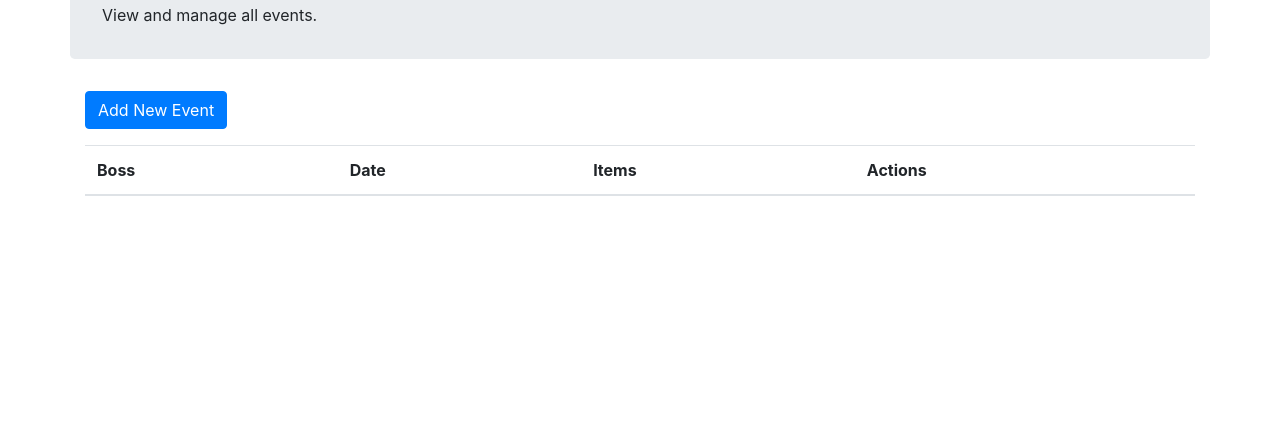
After one commit to inyunch/auction-coin-share, a Flask app: page /event/manage_events in a window 1280 px wide. The commit adds this page. Shown: the part 169-605 px from the top of the page. Run offline with Flask 2, Linux system fonts and the light colour scheme; a user stored in the database is signed in; data comes from the database, SQL or seed files in the repository; lists and menus that the app fills with data are empty; some libraries are stand-ins or nearby versions.

```diff
--- a/auction/__init__.py
+++ b/auction/__init__.py
@@ -22,10 +22,10 @@ def create_app():
     from .listings import listingbp
     from .auth import authbp
     from .admin import adminbp
-    # from .event import eventbp
+    from .event import eventbp
     app.register_blueprint(mainbp)
     app.register_blueprint(listingbp, url_prefix='/listing')
-    # app.register_blueprint(eventbp, url_prefix='/event')
+    app.register_blueprint(eventbp, url_prefix='/event')
     app.register_blueprint(authbp, url_prefix='/auth')
     app.register_blueprint(adminbp, url_prefix='/admin')
 
--- /dev/null
+++ b/auction/event.py
@@ -0,0 +1,83 @@
+
+from werkzeug.utils import secure_filename
+import os
+from flask import Blueprint, render_template, request, redirect, url_for, flash
+from flask_login import login_required, current_user
+from .models import Event, Boss, Item, User, db
+from .forms import EventForm
+from datetime import datetime
+
+
+eventbp = Blueprint('event', __name__)
+
+@eventbp.route('/create_event', methods=['GET', 'POST'])
+@login_required
+def create_event():
+    form = EventForm()
+    form.boss.choices = [(boss.id, boss.name) for boss in Boss.query.all()]
+    form.items.choices = [(item.id, item.name) for item in Item.query.all()]
+    form.owner.choices = [(user.id, user.username) for user in User.query.filter_by(group_id=current_user.group_id).all()]
+    form.users.choices = [(user.id, user.username) for user in User.query.filter_by(group_id=current_user.group_id).all()]
+
+    if form.validate_on_submit():
+        # Check the image file
+        db_file_path = check_upload_file(form)
+
+        # Combine date and time into a single datetime object
+        event_datetime = datetime.combine(form.date.data, form.time.data)
+
+        # Create a new event
+        new_event = Event(
+            boss_id=form.boss.data,
+            group_id=current_user.group_id,  # Assign the current user's group_id
+            datetime=event_datetime,  # Use the combined datetime
+            proof_image=db_file_path
+        )
+        # Add items and users
+        for item_id in form.items.data:
+            item = Item.query.get(item_id)
+            if item:
+                new_event.items.append(item)
+        for user_id in form.users.data:
+            user = User.query.get(user_id)
+            if user:
+                new_event.users.append(user)
+
+        db.session.add(new_event)
+        db.session.commit()
+        flash('Event created successfully!', 'success')
+        return redirect(url_for('event.manage_events'))
+
+    return render_template('event/create_event.html', form=form)
+
+@eventbp.route('/manage_events', methods=['GET'])
+@login_required
+def manage_events():
+    events = Event.query.filter_by(group_id=current_user.group_id).all()  # Filter by group_id
+    return render_template('event/manage_events.html', events=events)
+
+@eventbp.route('/event_details/<int:event_id>', methods=['GET'])
+@login_required
+def show_event_details(event_id):
+    event = Event.query.get_or_404(event_id)
+    return render_template('event/event_details.html', event=event)
+
+
+def check_upload_file(form):
+    fp = form.proof_image.data
+    filename = secure_filename(fp.filename)
+    BASE_PATH = os.path.dirname(__file__)
+    upload_path = os.path.join(BASE_PATH, 'static/uploads', filename)
+    db_upload_path = '/static/uploads/' + filename
+    fp.save(upload_path)
+    return db_upload_path
+
+
+# def check_upload_file(form):
+#   fp = form.image_url.data
+#   filename = fp.filename
+#   BASE_PATH = os.path.dirname(__file__)
+#   upload_path = os.path.join(BASE_PATH, 'static/img', secure_filename(filename))
+#   db_upload_path = '/static/img/'+ secure_filename(filename)
+#   fp.save(upload_path)
+#   return db_upload_path
--- a/auction/templates/authentication/manage_groups.html
+++ b/auction/templates/authentication/manage_groups.html
@@ -12,7 +12,7 @@
 
   <div class="container">
     {% if current_user.role == 'admin' %}
-    <a href="{{ url_for('admin.create_group') }}" class="btn btn-primary mb-3">Create New Group</a>
+    <a href="{{ url_for('admin.add_group') }}" class="btn btn-primary mb-3">Create New Group</a>
     {% endif %}
     <table class="table">
       <thead>
--- a/auction/templates/base.html
+++ b/auction/templates/base.html
@@ -76,18 +76,25 @@
                   >Sell</a
                 >
               </li>
-              <li class="nav-item mr-lg-4 nav-item-collapse">
+<!--              <li class="nav-item mr-lg-4 nav-item-collapse">-->
+<!--                <a-->
+<!--                  class="navbar-link text-white"-->
+<!--                  href="{{url_for('listing.mylistings')}}"-->
+<!--                  >My Listings</a-->
+<!--                >-->
+<!--              </li>-->
+<!--              <li class="nav-item mr-lg-4 nav-item-collapse">-->
+<!--                <a-->
+<!--                  class="navbar-link text-white"-->
+<!--                  href="{{url_for('listing.watchlist')}}"-->
+<!--                  >Watch List</a-->
+<!--                >-->
+<!--              </li>-->
+               <li class="nav-item mr-lg-4 nav-item-collapse">
                 <a
                   class="navbar-link text-white"
-                  href="{{url_for('listing.mylistings')}}"
-                  >My Listings</a
-                >
-              </li>
-              <li class="nav-item mr-lg-4 nav-item-collapse">
-                <a
-                  class="navbar-link text-white"
-                  href="{{url_for('listing.watchlist')}}"
-                  >Watch List</a
+                  href="{{url_for('event.manage_events')}}"
+                  >Manage Event</a
                 >
               </li>
               {% if current_user.is_authenticated and (current_user.role == 'admin' or current_user.role == 'group_admin') %}
--- /dev/null
+++ b/auction/templates/event/manage_events.html
@@ -0,0 +1,58 @@
+{% extends 'base.html' %}
+{% block content %}
+<div class="main">
+  <div class="container jumbotron mt-4 pt-3 pb-3">
+    <div class="row align-items-center">
+      <div class="col-md-8 text-center text-md-left">
+        <h1 class="responsive-heading">Manage Events</h1>
+        <p>View and manage all events.</p>
+      </div>
+    </div>
+  </div>
+
+  <div class="container">
+    {% with messages = get_flashed_messages(with_categories=true) %}
+    {% if messages %}
+    <div class="row mt-3 mb-3">
+      <div class="col-md-12">
+        {% for category, message in messages %}
+        <div class="alert alert-{{ category }}">{{ message }}</div>
+        {% endfor %}
+      </div>
+    </div>
+    {% endif %}
+    {% endwith %}
+
+    <a href="{{ url_for('event.create_event') }}" class="btn btn-primary mb-3">Add New Event</a>
+
+    <table class="table">
+      <thead>
+        <tr>
+          <th>Boss</th>
+          <th>Date</th>
+          <th>Items</th>
+          <th>Actions</th>
+        </tr>
+      </thead>
+      <tbody>
+        {% for event in events %}
+        <tr>
+          <td>{{ event.boss.name }}</td>
+          <td>{{ event.datetime.strftime('%Y-%m-%d') }}</td>
+          <td>
+            <ul>
+              {% for item in event.items %}
+              <li>{{ item.name }}</li>
+              {% endfor %}
+            </ul>
+          </td>
+          <td>
+            <a href="{{ url_for('event.show_event_details', event_id=event.id) }}" class="btn btn-secondary">Show Details</a>
+          </td>
+        </tr>
+        {% endfor %}
+      </tbody>
+    </table>
+  </div>
+</div>
+{% endblock %}
```
Also changed, not shown: auction/admin.py (+29 -22 lines), auction/decorators.py (+11 -10 lines), auction/forms.py (+25 -5 lines), auction/models.py (+42 -23 lines), auction/templates/authentication/add_user.html (+7 -1 lines), auction/templates/event/create_event.html (renamed from auction/templates/authentication/create_group.html, +3 -14 lines), auction/templates/event/event_details.html (added, +39 -0 lines), auction/auction_dev.sqlite, auction/static/uploads/ScreenShot_2024.06.30-16.47.4000000.png (added), auction/static/uploads/Screenshot_2024-07-16_094750.png (added), auction/static/uploads/Screenshot_2024-08-13_042425.png (added).
